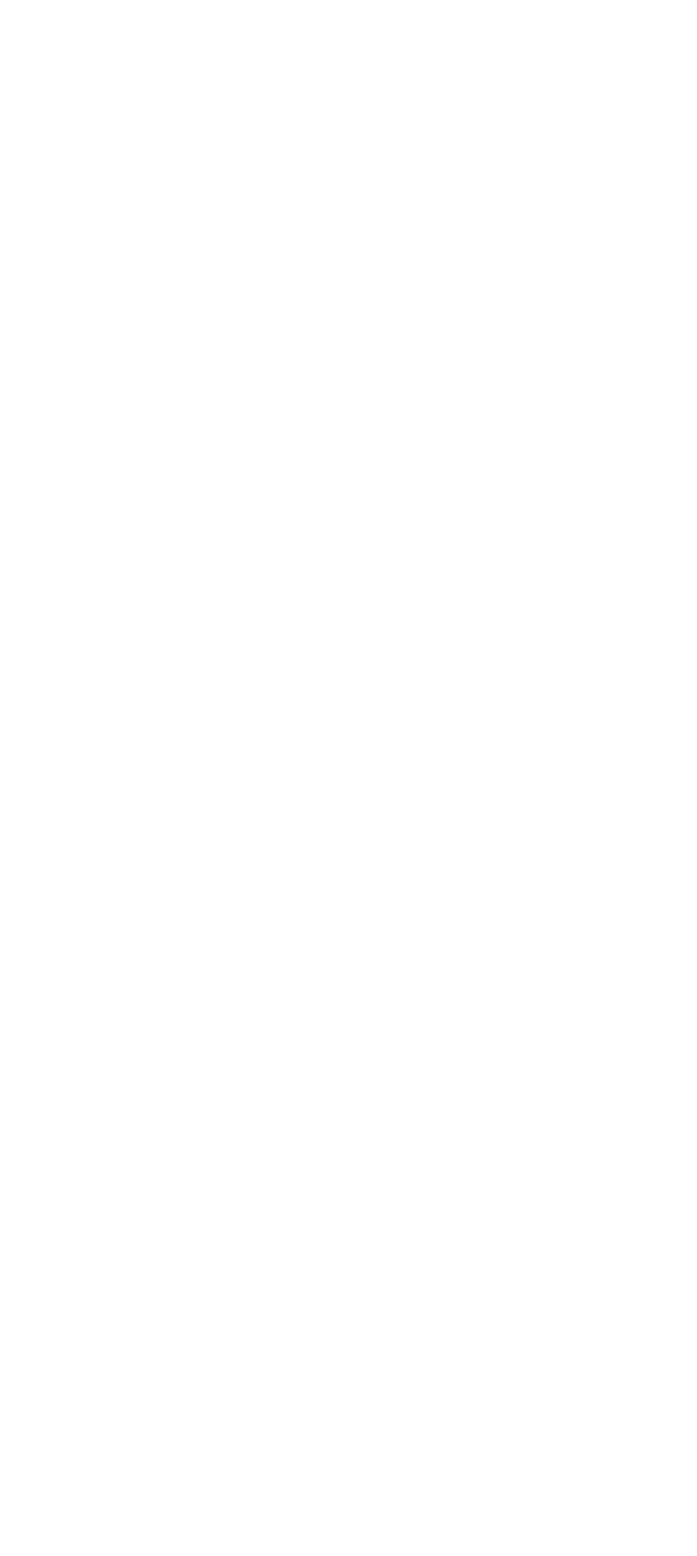
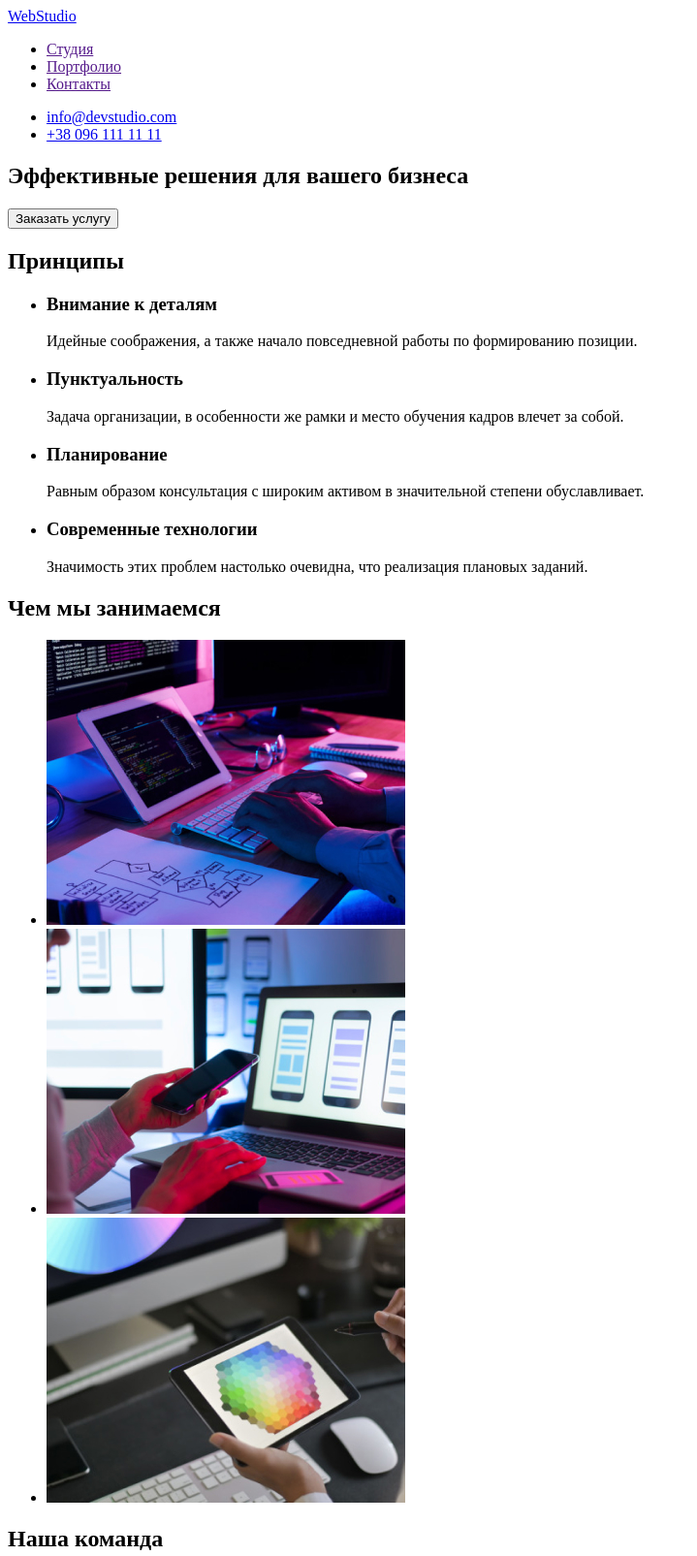
Before and after one commit to AlinaChurilova/goit-markup-hw-08, a plain HTML site: page index.html in a window 1280 px wide. Shown: the top 1605 px of the page at 97% size, without its empty margins (0-719 px from the left). Before the commit the page ends 800 px from the top, so only its background shows below. Drawn offline with Linux system fonts and the light colour scheme.

Commit message:
Первое д/з готово

```diff
--- a/index.html
+++ b/index.html
@@ -1,5 +1,5 @@
 <!DOCTYPE html>
-<html lang="en">
+<html lang="ru">
 <head>
     <meta charset="UTF-8">
     <meta http-equiv="X-UA-Compatible" content="IE=edge">
@@ -7,6 +7,108 @@
     <title>Document</title>
 </head>
 <body>
+    <header>
+        <nav>
+           <a href="./index.html">WebStudio</a>
+            <ul>
+                <li><a href="">Студия</a></li>
+                <li><a href="">Портфолио</a></li>
+                <li><a href="">Контакты</a></li>
+            </ul>
+        </nav>
+            <ul>
+                <li><a href="mailto:info@devstudio.com">info@devstudio.com</a></li>
+                <li><a href="tel:+380961111111">+38 096 111 11 11</a></li>
+             </ul>
+    </header>
+
+    <main>
+            <div>
+                <section>
+                    <h1>Эффективные решения для вашего бизнеса</h1>
+                    <button type="button" >Заказать услугу</button>
+
+                </section>
+            </div>
+
+            <section>
+                <h2>Принципы</h2>
+                <ul>
+                    <li>
+                        <h3>Внимание к деталям</h3>
+                        <p>Идейные соображения, а также начало повседневной работы по формированию позиции.</p>
+                    </li>
+
+                    <li>
+                        <h3>Пунктуальность</h3>
+                        <p>Задача организации, в особенности же рамки и место обучения кадров влечет за собой.</p>
+                    </li>
+
+                    <li>
+                        <h3>Планирование</h3>
+                        <p>Равным образом консультация с широким активом в значительной степени обуславливает.</p>
+                    </li>
+
+                    <li>
+                        <h3>Современные технологии</h3>
+                        <p>Значимость этих проблем настолько очевидна, что реализация плановых заданий.</p>
+                    </li>
+                </ul>
+            </section>
+
+            <section>
+                <h2>Чем мы занимаемся</h2>
+                <ul>
+                    <li><img src="./images/img1.jpg" alt="работа за компьютером" width="370"></li>
+                    <li><img src="./images/img2.jpg" alt="дизайн мобильного приложения" width="370"></li>
+                    <li><img src="./images/img3.jpg" alt="выбор цвета" width="370"></li>
+                </ul>
+            </section>
+
+            <section>
+                <h2>Наша команда</h2>
+                <ul>
+                    <li><img src="./images/igor-demyanenko.jpg" alt="Игорь Демьяненко" width="270">
+                        <h3>Игорь Демьяненко</h3>
+                        <p>Product Designer</p>
+                    </li>
+
+                    <li><img src="./images/olga-repina.jpg" alt="Ольга Репина" width="270">
+                        <h3>Ольга Репина</h3>
+                        <p>Frontend Developer</p>
+                    </li>
+
+                    <li><img src="./images/nikolay-tarasov.jpg" alt="Николай Тарасов" width="270">
+                        <h3>Николай Тарасов</h3>
+                        <p>Marketing</p>
+                    </li>
+
+                    <li><img src="./images/mickhail-ermakov.jpg" alt="Михаил Ермаков" width="270">
+                        <h3>Михаил Ермаков</h3>
+                        <p>UI Designer</p>
+                    </li>
+
+
+                </ul>
+            </section>
+    </main>
+
+
+
+    <footer>
+        <a href="./index.html">WebStudio</a>
+        <address>
+            г. Киев, пр-т Леси Украинки, 26
+        </address>
+        <address>
+            <ul>
+                <li><a href="mailto:info@example.com">info@example.com</a></li>
+                <li><a href="tel:+380991111111">+38 099 111 11 11</a></li>
+            </ul>
+        </address>
+
+    </footer>
+
 
 </body>
 </html>
```
Also changed, not shown: images/igor-demyanenko.jpg (added), images/img1.jpg (added), images/img2.jpg (added), images/img3.jpg (added), images/mickhail-ermakov.jpg (added), images/nikolay-tarasov.jpg (added), images/olga-repina.jpg (added), 2 other files.
